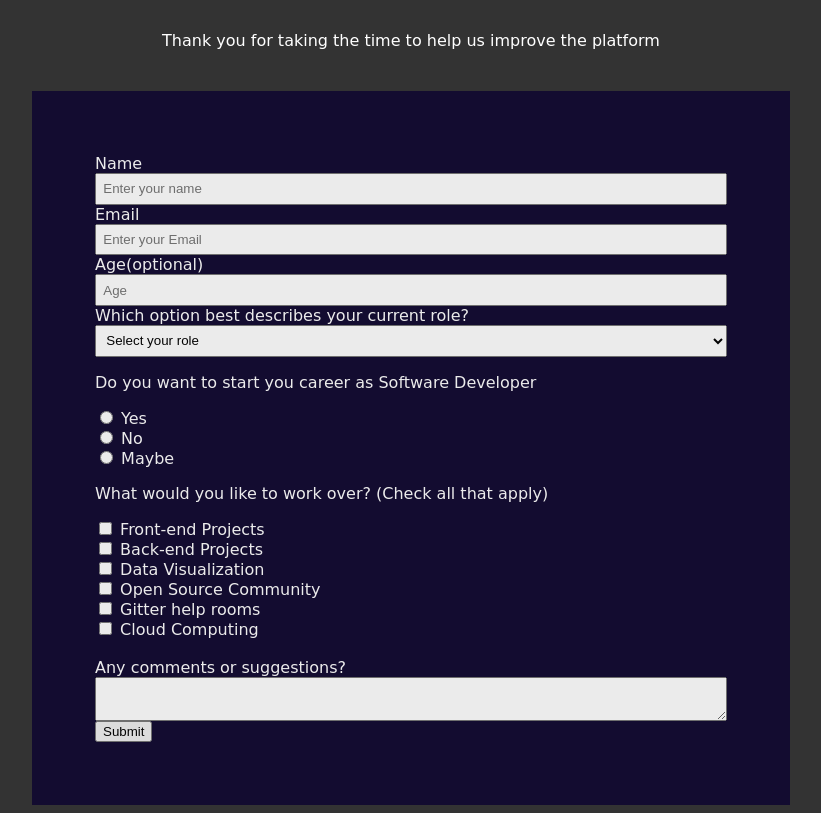
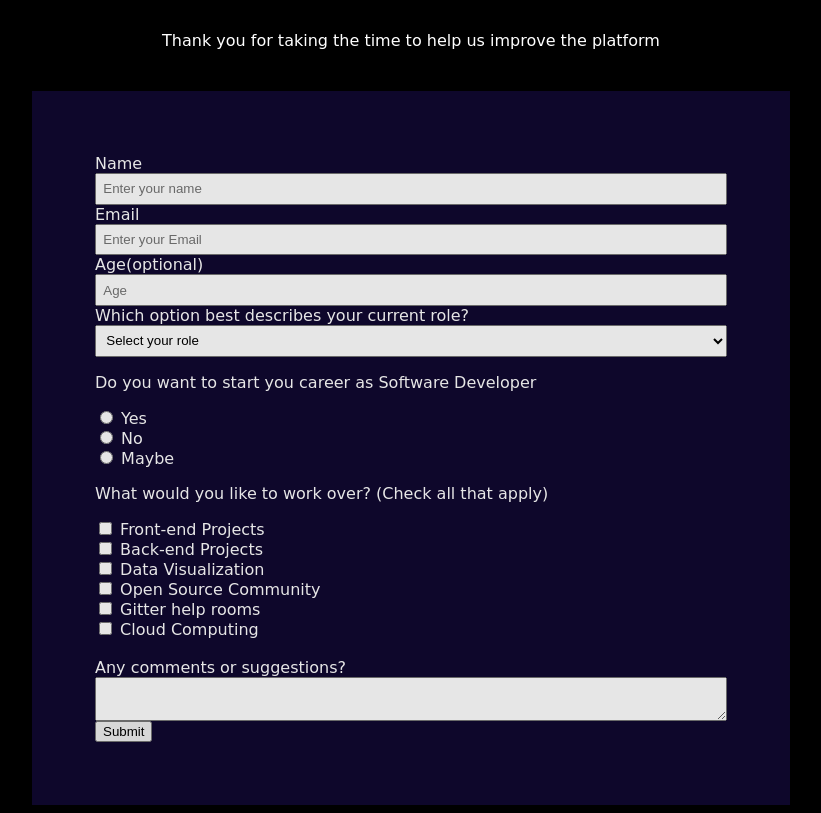
Before and after one commit to chandrikadalakoti2/Survey-Form, a plain HTML site: page index.html in a window 1280 px wide. Shown: the part 62-875 px from the top of the page, without its empty margins (229-1050 px from the left). Drawn offline with Linux system fonts and the light colour scheme.

Commit message:
Update style.css

```diff
--- a/style.css
+++ b/style.css
@@ -1,4 +1,4 @@
-body{font-family: cursive;background-color:rgba(0,0,0,0.8);
+body{font-family: cursive;background-color:rgb(0,0,0);
 background-repeat:no-repeat;background-size:cover;}
 #title{text-align:center;color:white;}
 #description{text-align:center;padding:2%;color:white;}
```
